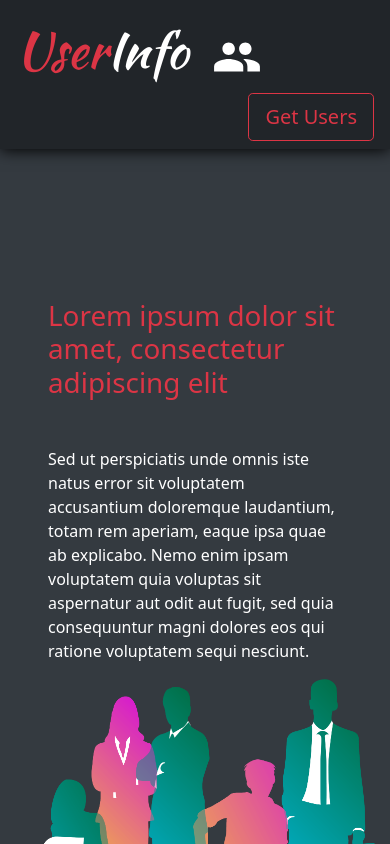
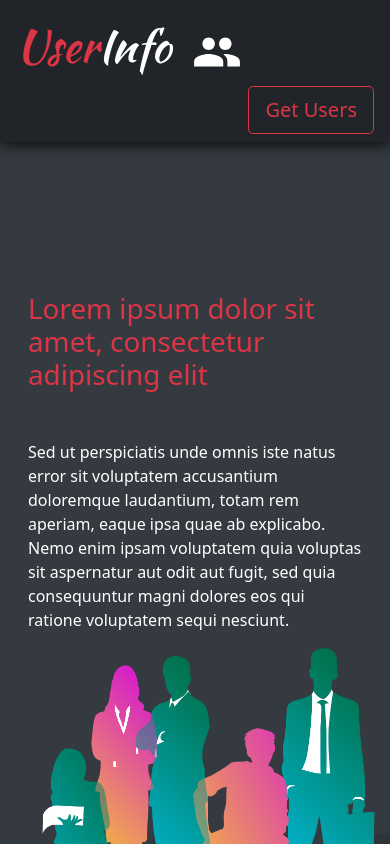
Before and after one commit to AnshikaAgrawal5501/UserInfo-React-App, a React (Create React App) app: page / in a window 390 px wide. Shown: the top 844 px of the page. Built offline with nearby package versions, Linux system fonts and the light colour scheme.

Commit message:
paddings adjustment

```diff
--- a/public/assets/style.css
+++ b/public/assets/style.css
@@ -35,3 +35,12 @@ p {
     display: inline !important;
     font-size: 1.1rem !important;
 }
+
+@media (max-width: 425px) {
+    .navbar-brand {
+        font-size: 45px !important;
+    }
+    .px-5 {
+        padding: 0 1.75rem !important;
+    }
+}
```
